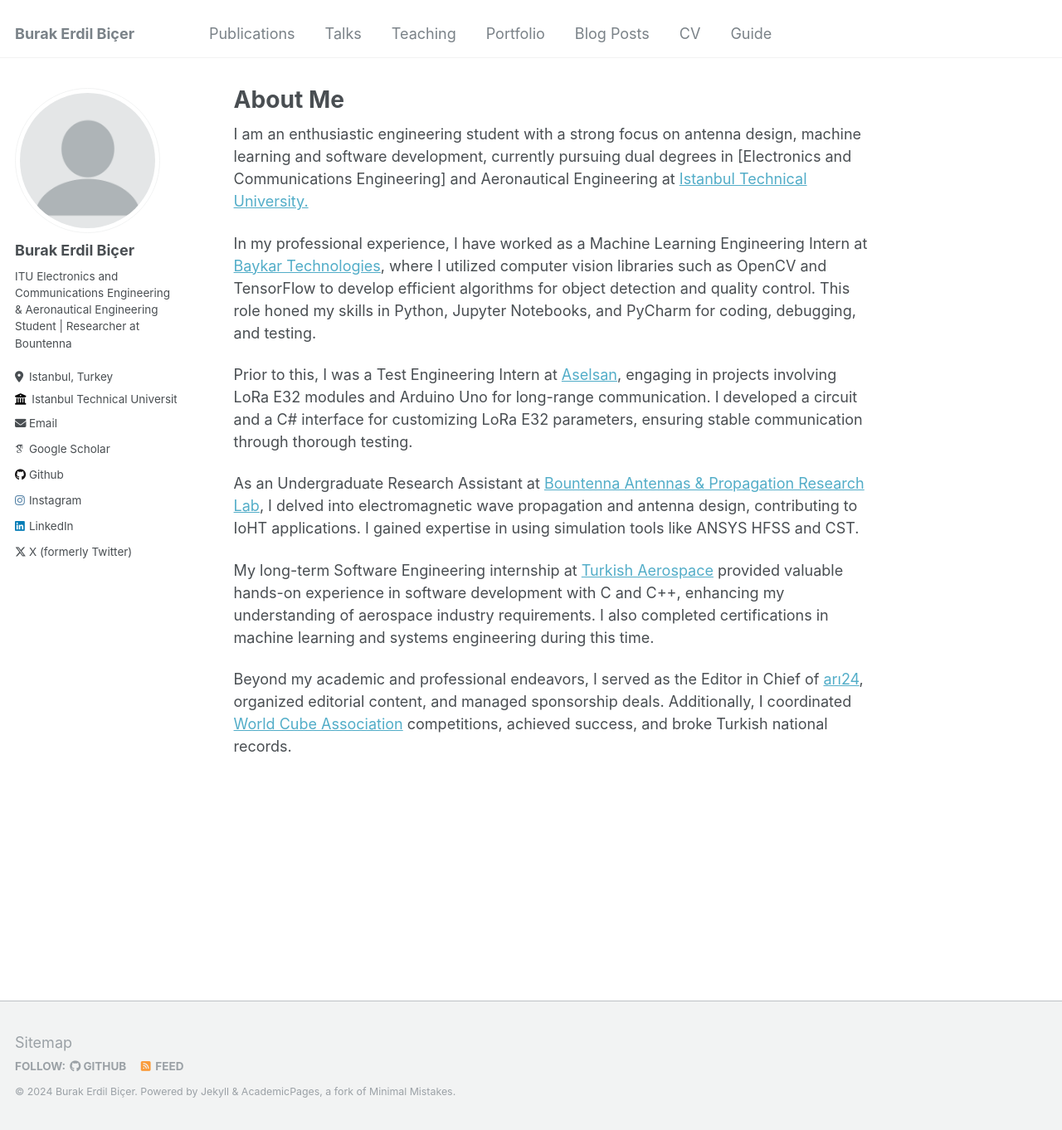
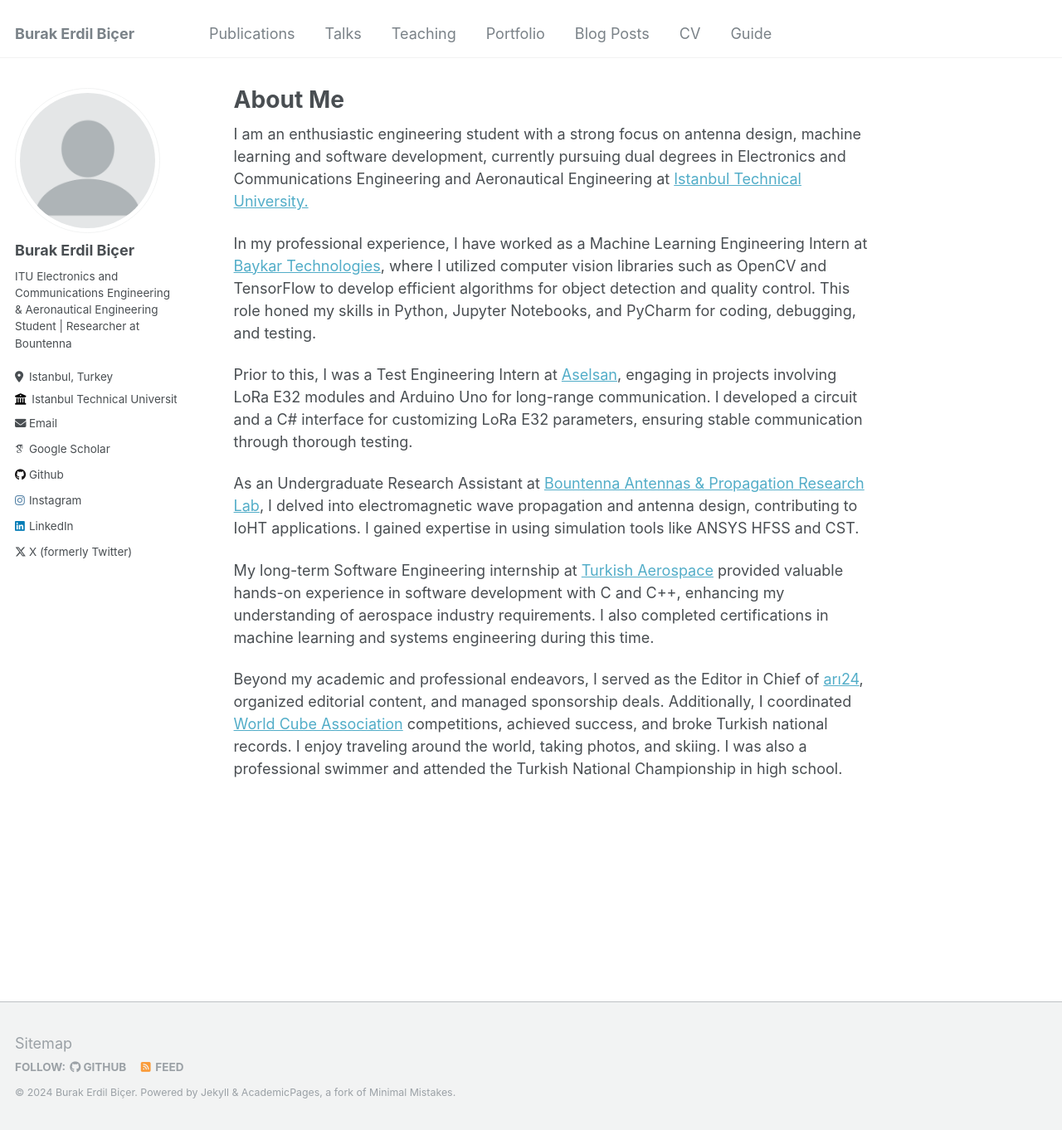
Before and after one commit to burakerdilb/burakerdilb.github.io, a Jekyll site: the page built from _pages/about.md, in a window 1280 px wide and 1362 px high. Shown: the whole window at 83% size. Built offline with Jekyll 4.4.1, drawn with Linux system fonts in a browser that asks for light colours; some web fonts are replaced.

Commit message:
Update about.md

```diff
--- a/_pages/about.md
+++ b/_pages/about.md
@@ -7,7 +7,7 @@
   - /about.html
 ---
 
-I am an enthusiastic engineering student with a strong focus on antenna design, machine learning and software development, currently pursuing dual degrees in [Electronics and Communications Engineering] and Aeronautical Engineering at [Istanbul Technical University.](https://www.itu.edu.tr)
+I am an enthusiastic engineering student with a strong focus on antenna design, machine learning and software development, currently pursuing dual degrees in Electronics and Communications Engineering and Aeronautical Engineering at [Istanbul Technical University.](https://www.itu.edu.tr)
 
 In my professional experience, I have worked as a Machine Learning Engineering Intern at [Baykar Technologies](https://baykartech.com/tr/), where I utilized computer vision libraries such as OpenCV and TensorFlow to develop efficient algorithms for object detection and quality control. This role honed my skills in Python, Jupyter Notebooks, and PyCharm for coding, debugging, and testing.
 
@@ -17,4 +17,4 @@
 
 My long-term Software Engineering internship at [Turkish Aerospace](https://www.tusas.com) provided valuable hands-on experience in software development with C and C++, enhancing my understanding of aerospace industry requirements. I also completed certifications in machine learning and systems engineering during this time.
 
-Beyond my academic and professional endeavors, I served as the Editor in Chief of [arı24](https://ari24.com), organized editorial content, and managed sponsorship deals. Additionally, I coordinated [World Cube Association](https://www.worldcubeassociation.org/persons/2017BICE01) competitions, achieved success, and broke Turkish national records.
+Beyond my academic and professional endeavors, I served as the Editor in Chief of [arı24](https://ari24.com), organized editorial content, and managed sponsorship deals. Additionally, I coordinated [World Cube Association](https://www.worldcubeassociation.org/persons/2017BICE01) competitions, achieved success, and broke Turkish national records. I enjoy traveling around the world, taking photos, and skiing. I was also a professional swimmer and attended the Turkish National Championship in high school.
```
